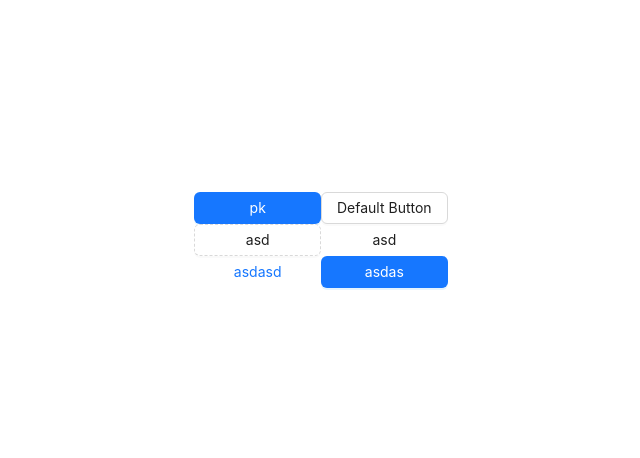
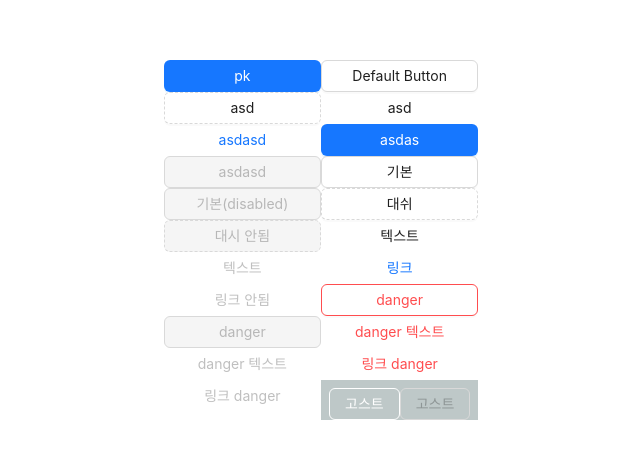
Before and after one commit to choeseonmin/vue3formpr, a Vue app: page / in a window 1280 px wide. Shown: the part 160-618 px from the top of the page, without its empty margins (319-959 px from the left). Built offline with nearby package versions, Linux system fonts and the light colour scheme.

Commit message:
버튼 연습 1 ~ 2

```diff
--- a/src/App.vue
+++ b/src/App.vue
@@ -5,6 +5,29 @@
   <a-button type="text">asd</a-button>
   <a-button type="link">asdasd</a-button>
   <a-button type="primary">asdas</a-button>
+<!--  disabled는 클릭 안됨-->
+  <a-button type="primary" disabled>asdasd</a-button>
+  <a-button>기본</a-button>
+  <a-button disabled>기본(disabled)</a-button>
+  <a-button type="dashed">대쉬</a-button>
+  <a-button type="dashed" disabled>대시 안됨</a-button>
+  <a-button type="text">텍스트</a-button>
+  <a-button type="text" disabled>텍스트</a-button>
+  <a-button type="link">링크</a-button>
+  <a-button type="link" disabled>링크 안됨</a-button>
+  <a-button danger>danger</a-button>
+  <a-button danger disabled>danger</a-button>
+  <a-button type="text" danger>danger 텍스트</a-button>
+  <a-button type="text" danger disabled>danger 텍스트</a-button>
+  <a-button type="link" danger>링크 danger</a-button>
+  <a-button type="link" danger disabled>링크 danger</a-button>
+  <div :style="{ padding: '8px 8px 0 8px', background: 'rgb(190, 200, 200)' }">
+    <a-button ghost>고스트</a-button>
+    <a-button ghost disabled>고스트</a-button>
+  </div>
+
+
+
 </template>
 
 <script setup>
```
